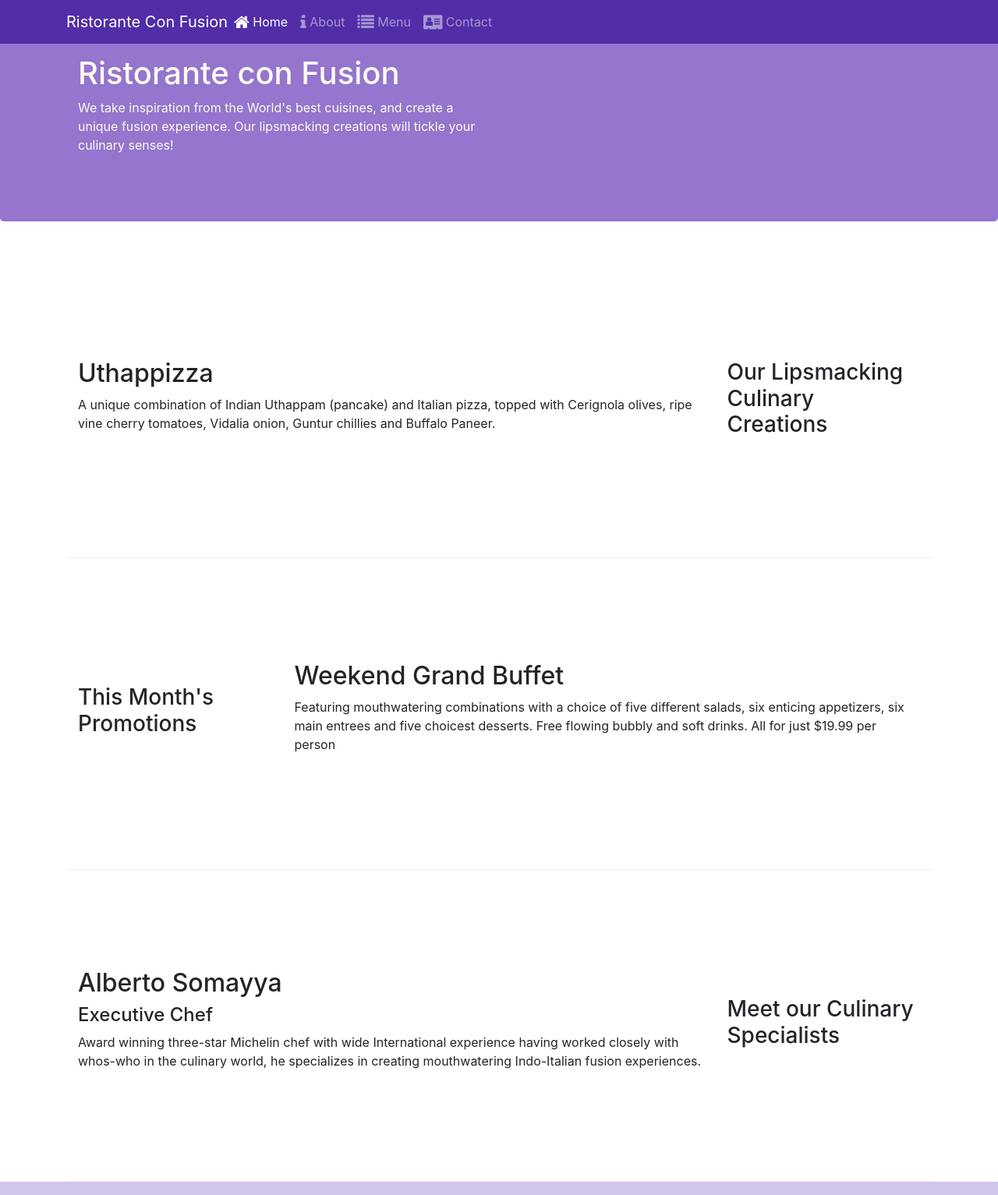
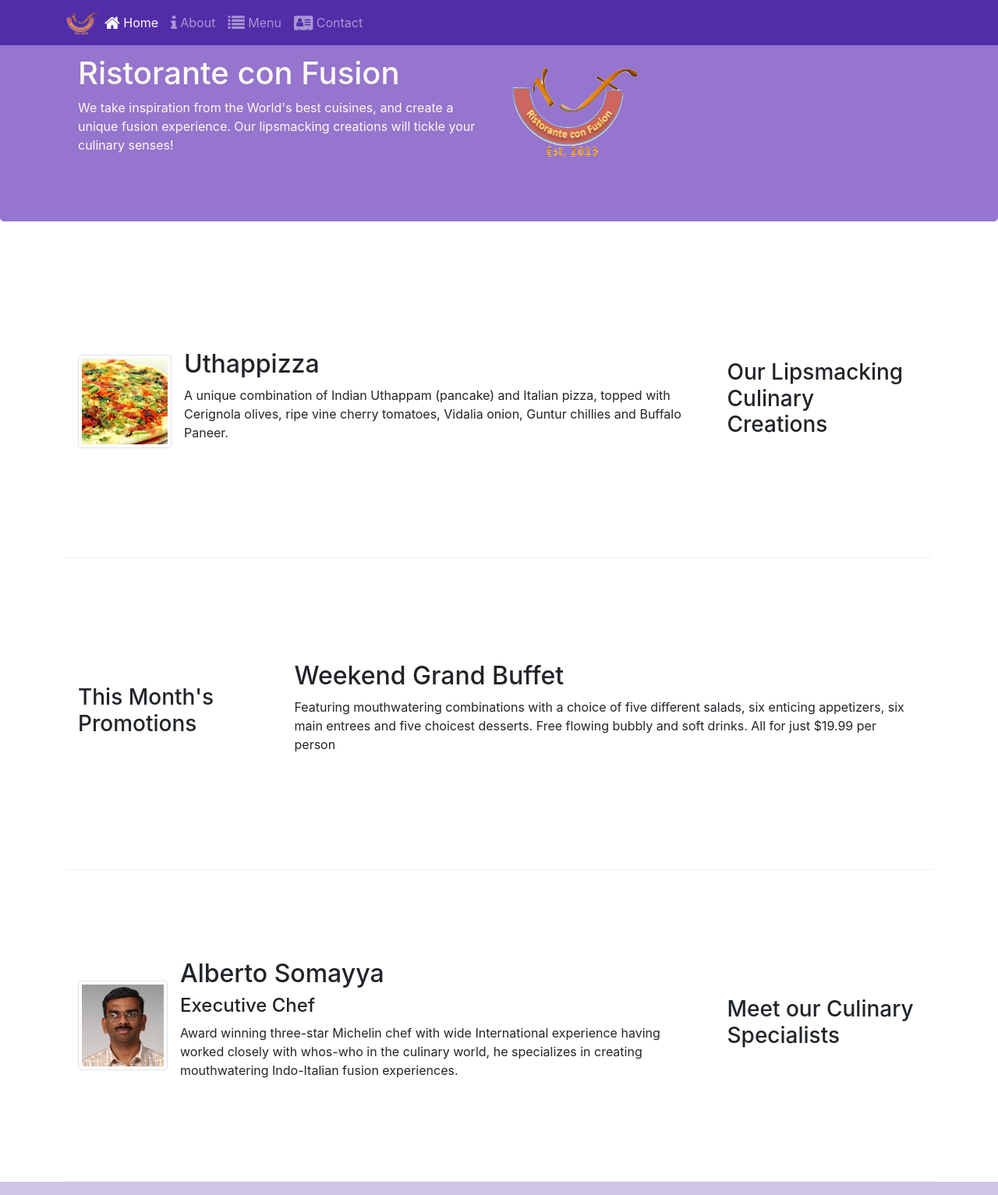
Before and after one commit to slicutium/conFusion, a website: page index.html in a window 1280 px wide. Shown: the top 1533 px of the page at 78% size. Drawn offline with nearby package versions, Linux system fonts and the light colour scheme.

Commit message:
images and media

```diff
--- a/index.html
+++ b/index.html
@@ -23,7 +23,7 @@
             <button class="navbar-toggler" type="button" data-toggle="collapse" data-target="#Navbar">
                 <span class="navbar-toggler-icon"></span>
             </button>
-            <a class="navbar-brand mr-auto" href="#">Ristorante Con Fusion</a>
+            <a class="navbar-brand mr-auto" href="#"><img src="img/logo.png" height="30" width="41"></a>
             <div class="collapse navbar-collapse" id="Navbar">
                 <!--mr-auto = allows us to specify the right margin, the right margin is set to as much as possible -->
                 <ul class="navbar-nav mr-auto">
@@ -44,7 +44,8 @@
                     <h1>Ristorante con Fusion</h1>
                     <p>We take inspiration from the World's best cuisines, and create a unique fusion experience. Our lipsmacking creations will tickle your culinary senses!</p>
                 </div>
-                <div class="col-12 col-sm">
+                <div class="col-12 col-sm align-self-center">
+                    <img src="img/logo.png" class="img-fluid">
                 </div>
             </div>
         </div>
@@ -56,9 +57,15 @@
                 <h3>Our Lipsmacking Culinary Creations</h3>
             </div>
             <div class="col col-sm order-sm-first col-md">
-                <h2>Uthappizza</h2>
-                <p>A unique combination of Indian Uthappam (pancake) and Italian pizza, topped with Cerignola olives, ripe vine cherry tomatoes, Vidalia onion, Guntur chillies and Buffalo Paneer.</p>
-            </div>
+                <div class="media">
+                    <img class="d-flex mr-3 img-thumbnail align-self-center"
+                        src="img/uthappizza.png" alt="'uthappizza">
+                    <div class="media-body">
+                        <h2 class="mt-0">Uthappizza</h2>
+                        <p class="d-none d-sm-block">A unique combination of Indian Uthappam (pancake) and Italian pizza, topped with Cerignola olives, ripe vine cherry tomatoes, Vidalia onion, Guntur chillies and Buffalo Paneer.</p>
+                    </div>
+                </div>
+           </div>
         </div>
 
 
@@ -68,7 +75,7 @@
             </div>
             <div class="col col-sm col-md">
                 <h2>Weekend Grand Buffet</h2>
-                <p>Featuring mouthwatering combinations with a choice of five different salads, six enticing appetizers, six main entrees and five choicest desserts. Free flowing bubbly and soft drinks. All for just $19.99 per person </p>
+                <p class="d-none d-sm-block">Featuring mouthwatering combinations with a choice of five different salads, six enticing appetizers, six main entrees and five choicest desserts. Free flowing bubbly and soft drinks. All for just $19.99 per person </p>
             </div>
         </div>
 
@@ -77,9 +84,15 @@
                 <h3>Meet our Culinary Specialists</h3>
             </div>
             <div class="col col-sm order-sm-first col-md">
-                <h2>Alberto Somayya</h2>
-                <h4>Executive Chef</h4>
-                <p>Award winning three-star Michelin chef with wide International experience having worked closely with whos-who in the culinary world, he specializes in creating mouthwatering Indo-Italian fusion experiences. </p>
+                <div class="media">
+                    <img class="d-flex mr-3 img-thumbnail align-self-center"
+                        src="img/alberto.png" altn="alberto">
+                    <div class="media-body">
+                        <h2>Alberto Somayya</h2>
+                        <h4>Executive Chef</h4>
+                        <p class="d-none d-sm-block">Award winning three-star Michelin chef with wide International experience having worked closely with whos-who in the culinary world, he specializes in creating mouthwatering Indo-Italian fusion experiences. </p>
+                    </div>
+                </div>
             </div>
         </div>
     </div>
```
Also changed, not shown: aboutus.html (+3 -2 lines), contactus.html (+3 -2 lines), img/alberto.png (added), img/buffet.png (added), img/logo.png (added), img/uthappizza.png (added), 1 other file.
